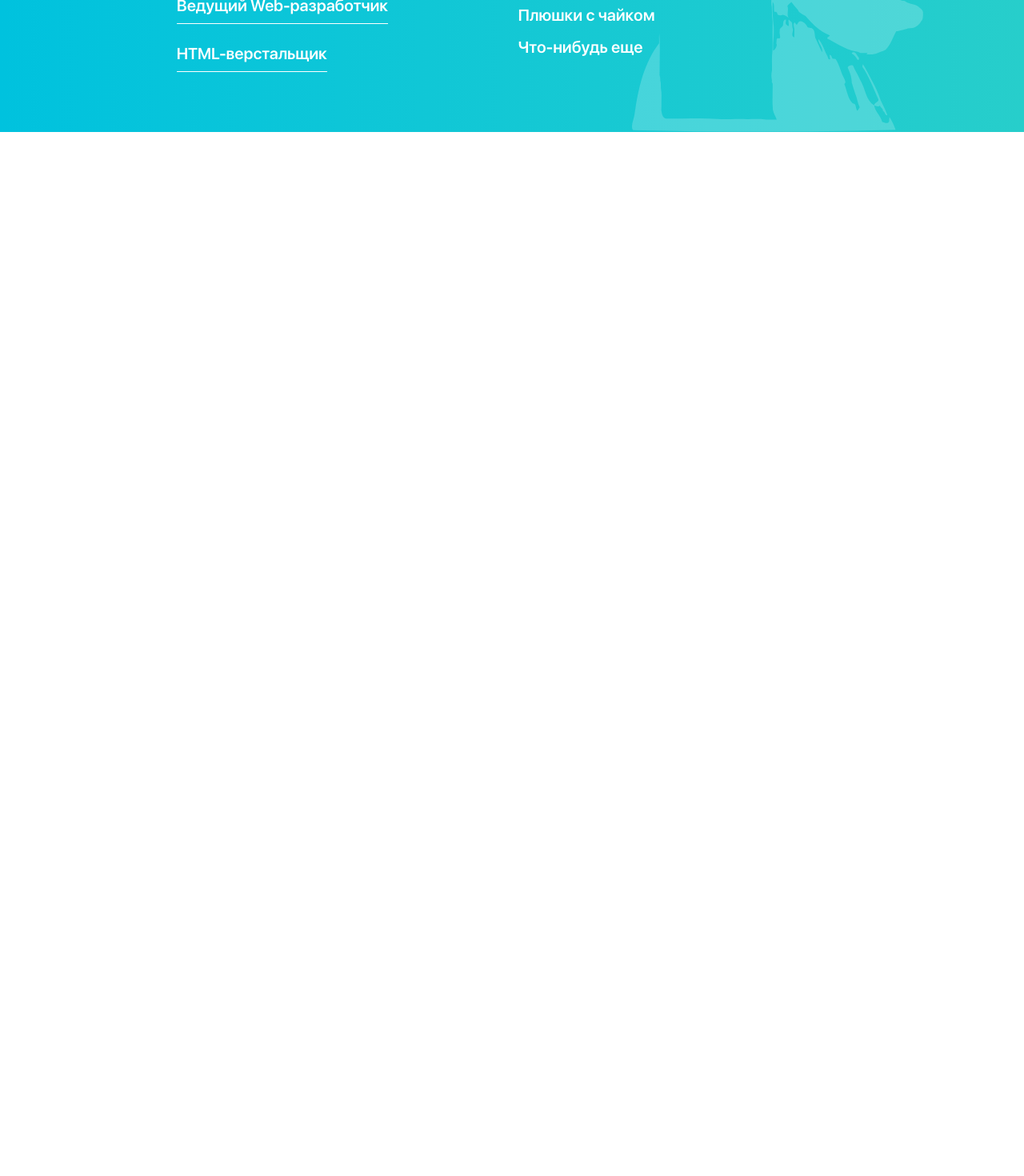
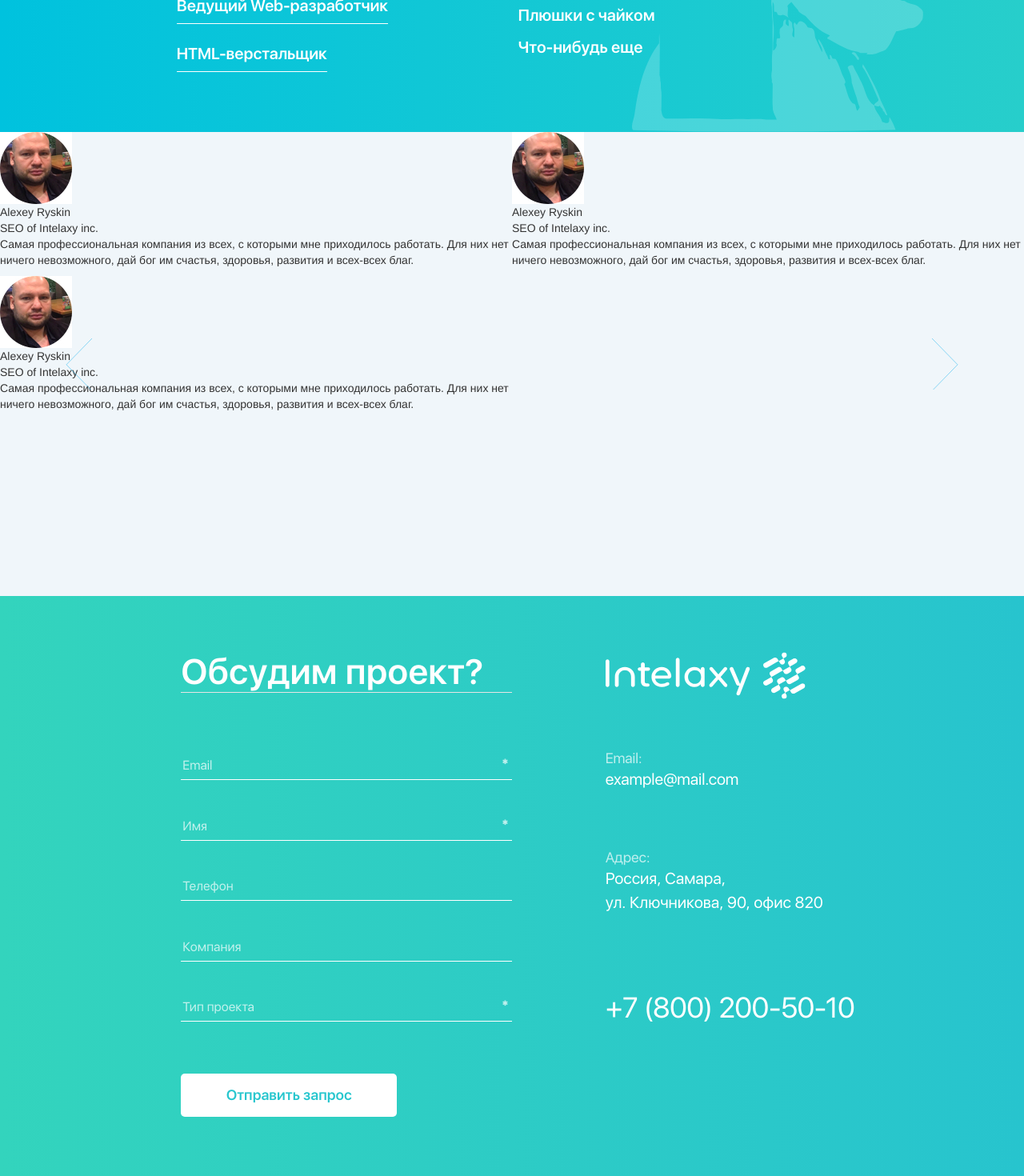
Before and after one commit to andreystarkov/Intelaxy-react, a React (Create React App) app: page / in a window 1280 px wide. Shown: the part 4184-5654 px from the top of the page at 80% size. Before the commit the page ends 4349 px from the top, so only its background shows below. Built offline with nearby package versions, Linux system fonts and the light colour scheme.

Commit message:
added Comment and Footer components

```diff
--- a/src/App.js
+++ b/src/App.js
@@ -2,6 +2,8 @@ import React, { Component } from 'react';
 import Header from './components/Header/Header';
 import Platform from './components/Platform/Platform';
 import Vacancy from './components/Vacancy/Vacancy';
+import Comment from './components/Comment/Comment';
+import Footer from './components/Footer/Footer';
 import './sass/main.css';
 
 class App extends Component {
@@ -11,6 +13,8 @@ class App extends Component {
         <Header />
         <Platform />
         <Vacancy />
+        <Comment />
+        <Footer />
       </div>
     );
   }
--- a/src/components/Comment/Comment.js
+++ b/src/components/Comment/Comment.js
@@ -0,0 +1,73 @@
+import React from 'react';
+import bitmap_copy from '../../img/bitmap-copy.jpg';
+import bitmap_copy2x from '../../img/bitmap-copy@2x.jpg';
+import bitmap_copy3x from '../../img/bitmap-copy@3x.jpg';
+
+const Comment = () => {
+	return (
+
+		<div className="section-comment">
+
+			<svg xmlns="http://www.w3.org/2000/svg" width="34" height="64" viewBox="0 0 34 64" className="Path-2-Copy prev">
+				<path fill="none" fillRule="evenodd" stroke="#21B4ED" d="M33 0L1 32.817 31.408 64"/>
+			</svg>
+
+			<svg xmlns="http://www.w3.org/2000/svg" width="34" height="64" viewBox="0 0 34 64" className="Path-2-Copy-2 next">
+				<path fill="none" fillRule="evenodd" stroke="#21B4ED" d="M1 0l32 32.817L2.592 64"/>
+			</svg>
+
+			<div className="carousel-bottom">
+
+				<div className="comment">
+					<div className="wrap">
+						<img src={bitmap_copy}
+								 srcSet={`${bitmap_copy2x} 2x,
+						 ${bitmap_copy3x} 3x`}
+								 className="Bitmap-Copy" />
+
+						<div className="name">Alexey Ryskin</div>
+
+						<div className="company">SEO of Intelaxy inc.</div>
+
+						<p className="review">Самая профессиональная компания из всех, с которыми мне приходилось работать. Для них
+							нет ничего невозможного, дай бог им счастья, здоровья, развития и всех-всех благ.</p>
+					</div>
+
+
+					<div className="wrap">
+						<img src={bitmap_copy}
+								 srcSet={`${bitmap_copy2x} 2x,
+						 ${bitmap_copy3x} 3x`}
+								 className="Bitmap-Copy" />
+
+						<div className="name">Alexey Ryskin</div>
+
+						<div className="company">SEO of Intelaxy inc.</div>
+
+						<p className="review">Самая профессиональная компания из всех, с которыми мне приходилось работать. Для них
+							нет ничего невозможного, дай бог им счастья, здоровья, развития и всех-всех благ.</p>
+					</div>
+				</div>
+				<div className="comment">
+					<div className="wrap">
+						<img src={bitmap_copy}
+								 srcSet={`${bitmap_copy2x} 2x,
+						 ${bitmap_copy3x} 3x`}
+								 className="Bitmap-Copy" />
+
+							<div className="name">Alexey Ryskin</div>
+
+							<div className="company">SEO of Intelaxy inc.</div>
+
+							<p className="review">Самая профессиональная компания из всех, с которыми мне приходилось работать. Для них нет ничего невозможного, дай бог им счастья, здоровья, развития и всех-всех благ.</p>
+					</div>
+				</div>
+
+			</div>
+
+		</div>
+
+	)
+};
+
+export default Comment;
--- a/src/components/Footer/Footer.js
+++ b/src/components/Footer/Footer.js
@@ -0,0 +1,71 @@
+import React from 'react';
+import page_1_copy_3 from '../../img/page-1-copy-3.svg';
+
+const Footer = () => {
+	return (
+
+	<footer id="contact">
+
+		<div className="gutter-10 row">
+
+			<form action="#" name="contact-with-us" className="col-md-4 col-md-offset-2 col-sm-4 col-sm-offset-2">
+
+				<legend>Обсудим проект?</legend>
+
+				<div className="wrap">
+
+					<input name="email" type="email" required placeholder="Email" id="email" /><label htmlFor="email"></label>
+
+					<input type="text" required placeholder="Имя" id="name" /><label htmlFor="name"></label>
+
+					<input type="text" placeholder="Телефон" id="phone" /><label htmlFor="phone"></label>
+
+					<input type="text" placeholder="Компания" id="company" /><label htmlFor="company"></label>
+
+					<input type="text" required placeholder="Тип проекта" id="project" /><label htmlFor="project"></label>
+
+				</div>
+
+				{/*<svg xmlns="http://www.w3.org/2000/svg" version="1.1" className="svg-filters">
+					<defs>
+						<filter id="send-respond">
+							<feImage xlink:href="img/ripple.png" x="30" y="20" width="0" height="0" result="ripple"></feImage>
+							<feDisplacementMap xChannelSelector="R" yChannelSelector="G" color-interpolation-filters="sRGB" in="SourceGraphic" in2="ripple" scale="20" result="dm" />
+							<feComposite operator="in" in2="ripple"></feComposite>
+							<feComposite in2="SourceGraphic"></feComposite>
+						</filter>
+					</defs>
+				</svg>*/}
+
+				<button type="submit" id="send-respond-button">Отправить запрос</button>
+
+
+			</form>
+
+			<div className="contact col-md-3 col-md-offset-1 col-sm-3 col-sm-offset-1">
+
+				<img src={page_1_copy_3}
+						 className="Page-1-Copy-3" />
+
+					<div className="email">
+						Email: <br />
+						<span>example@mail.com</span>
+					</div>
+
+					<div className="adress">
+						Адрес: <br />
+						<span>Россия, Самара,<br /> ул. Ключникова, 90, офис 820</span>
+					</div>
+
+					<div className="phone">+7 (800) 200-50-10</div>
+
+			</div>
+
+		</div>
+
+	</footer>
+
+	)
+};
+
+export default Footer;
--- a/src/components/Vacancy/Vacancy.js
+++ b/src/components/Vacancy/Vacancy.js
@@ -245,15 +245,15 @@ const Vacancy = () => {
 
 						<div className="wrap">
 
-							<input name="email" type="email" required placeholder="Email" id="email-respond" /><label for="email-respond"></label>
+							<input name="email" type="email" required placeholder="Email" id="email-respond" /><label htmlFor="email-respond"></label>
 
-							<input type="text" required placeholder="Имя" id="name-respond" /><label for="name-respond"></label>
+							<input type="text" required placeholder="Имя" id="name-respond" /><label htmlFor="name-respond"></label>
 
-							<input type="text" required placeholder="Должность" id="phone-respond" /><label for="phone-respond"></label>
+							<input type="text" required placeholder="Должность" id="phone-respond" /><label htmlFor="phone-respond"></label>
 
-							<input type="text" required placeholder="Компания" id="company-respond" /><label for="company-respond"></label>
+							<input type="text" required placeholder="Компания" id="company-respond" /><label htmlFor="company-respond"></label>
 
-							<input type="text" required placeholder="Тип проекта" id="project-respond" /><label for="project-respond"></label>
+							<input type="text" required placeholder="Тип проекта" id="project-respond" /><label htmlFor="project-respond"></label>
 
 						</div>
 
--- a/src/sass/main.css
+++ b/src/sass/main.css
@@ -689,54 +689,54 @@ body {
             color: #0fabe8; }
         .app-container > .third-screen > .header > .row > .respond > #show-form-button {
           filter: url("/#show-form"); }
-  .app-container > .third-screen > .footer {
+  .app-container > .section-comment {
     height: 580px;
     position: relative;
     background-color: #f0f6fa; }
-    .app-container > .third-screen > .footer .Path-2-Copy {
+    .app-container > .section-comment .Path-2-Copy {
       position: absolute;
       top: calc(50% - 32px);
       left: calc(50% - 558px);
       z-index: 100;
       cursor: pointer;
       stroke-opacity: 0.5; }
-      .app-container > .third-screen > .footer .Path-2-Copy:hover path {
+      .app-container > .section-comment .Path-2-Copy:hover path {
         stroke-opacity: 1; }
-    .app-container > .third-screen > .footer .Path-2-Copy-2 {
+    .app-container > .section-comment .Path-2-Copy-2 {
       position: absolute;
       top: calc(50% - 32px);
       right: calc(50% - 558px);
       z-index: 100;
       cursor: pointer;
       stroke-opacity: 0.5; }
-      .app-container > .third-screen > .footer .Path-2-Copy-2:hover path {
+      .app-container > .section-comment .Path-2-Copy-2:hover path {
         stroke-opacity: 1; }
-    .app-container > .third-screen > .footer .carousel-bottom, .app-container > .third-screen > .footer .slick-slide {
+    .app-container > .section-comment .carousel-bottom, .app-container > .section-comment .slick-slide {
       min-height: 580px;
       display: flex;
       overflow: visible; }
-      .app-container > .third-screen > .footer .carousel-bottom:focus, .app-container > .third-screen > .footer .slick-slide:focus {
+      .app-container > .section-comment .carousel-bottom:focus, .app-container > .section-comment .slick-slide:focus {
         outline: none;
         border: none; }
-      .app-container > .third-screen > .footer .carousel-bottom:active, .app-container > .third-screen > .footer .slick-slide:active {
+      .app-container > .section-comment .carousel-bottom:active, .app-container > .section-comment .slick-slide:active {
         outline: none;
         border: none; }
-      .app-container > .third-screen > .footer .carousel-bottom .slick-list, .app-container > .third-screen > .footer .slick-slide .slick-list {
+      .app-container > .section-comment .carousel-bottom .slick-list, .app-container > .section-comment .slick-slide .slick-list {
         width: 100%;
         height: 100%;
         overflow: hidden; }
-        .app-container > .third-screen > .footer .carousel-bottom .slick-list .slick-track, .app-container > .third-screen > .footer .slick-slide .slick-list .slick-track {
+        .app-container > .section-comment .carousel-bottom .slick-list .slick-track, .app-container > .section-comment .slick-slide .slick-list .slick-track {
           display: flex;
           width: 50vw;
           height: 100%; }
-          .app-container > .third-screen > .footer .carousel-bottom .slick-list .slick-track > .comment, .app-container > .third-screen > .footer .slick-slide .slick-list .slick-track > .comment {
+          .app-container > .section-comment .carousel-bottom .slick-list .slick-track > .comment, .app-container > .section-comment .slick-slide .slick-list .slick-track > .comment {
             position: relative;
             display: flex;
             border-radius: 4px;
             padding: 120px 11.3vw;
             height: 100%;
             background-color: #f0f6fa; }
-            .app-container > .third-screen > .footer .carousel-bottom .slick-list .slick-track > .comment > .wrap, .app-container > .third-screen > .footer .slick-slide .slick-list .slick-track > .comment > .wrap {
+            .app-container > .section-comment .carousel-bottom .slick-list .slick-track > .comment > .wrap, .app-container > .section-comment .slick-slide .slick-list .slick-track > .comment > .wrap {
               margin: 0 auto;
               height: 340px;
               position: relative;
@@ -748,11 +748,11 @@ body {
               background-color: #ffffff;
               box-shadow: 0 20px 40px 0 rgba(0, 0, 0, 0.07);
               padding: 44px 120px 49px; }
-              .app-container > .third-screen > .footer .carousel-bottom .slick-list .slick-track > .comment > .wrap > img, .app-container > .third-screen > .footer .slick-slide .slick-list .slick-track > .comment > .wrap > img {
+              .app-container > .section-comment .carousel-bottom .slick-list .slick-track > .comment > .wrap > img, .app-container > .section-comment .slick-slide .slick-list .slick-track > .comment > .wrap > img {
                 width: 90px;
                 height: 90px;
                 margin-bottom: 8px; }
-              .app-container > .third-screen > .footer .carousel-bottom .slick-list .slick-track > .comment > .wrap > .name, .app-container > .third-screen > .footer .slick-slide .slick-list .slick-track > .comment > .wrap > .name {
+              .app-container > .section-comment .carousel-bottom .slick-list .slick-track > .comment > .wrap > .name, .app-container > .section-comment .slick-slide .slick-list .slick-track > .comment > .wrap > .name {
                 font-family: "SFUIDisplaySemibold", sans-serif;
                 font-size: 20px;
                 font-weight: 600;
@@ -761,14 +761,14 @@ body {
                 text-align: center;
                 color: #0a0c0f;
                 margin-bottom: 5px; }
-              .app-container > .third-screen > .footer .carousel-bottom .slick-list .slick-track > .comment > .wrap > .company, .app-container > .third-screen > .footer .slick-slide .slick-list .slick-track > .comment > .wrap > .company {
+              .app-container > .section-comment .carousel-bottom .slick-list .slick-track > .comment > .wrap > .company, .app-container > .section-comment .slick-slide .slick-list .slick-track > .comment > .wrap > .company {
                 font-family: "SFUIDisplayRegular", sans-serif;
                 font-size: 18px;
                 line-height: 1.22;
                 letter-spacing: -0.1px;
                 text-align: center;
                 color: #9b9b9b; }
-              .app-container > .third-screen > .footer .carousel-bottom .slick-list .slick-track > .comment > .wrap > .review, .app-container > .third-screen > .footer .slick-slide .slick-list .slick-track > .comment > .wrap > .review {
+              .app-container > .section-comment .carousel-bottom .slick-list .slick-track > .comment > .wrap > .review, .app-container > .section-comment .slick-slide .slick-list .slick-track > .comment > .wrap > .review {
                 margin-top: 32px;
                 font-family: "SFUIDisplayRegular", sans-serif;
                 font-size: 16px;
@@ -778,7 +778,7 @@ body {
                 color: #0a0c0f;
                 position: relative;
                 white-space: normal; }
-                .app-container > .third-screen > .footer .carousel-bottom .slick-list .slick-track > .comment > .wrap > .review:before, .app-container > .third-screen > .footer .carousel-bottom .slick-list .slick-track > .comment > .wrap > .review:after, .app-container > .third-screen > .footer .slick-slide .slick-list .slick-track > .comment > .wrap > .review:before, .app-container > .third-screen > .footer .slick-slide .slick-list .slick-track > .comment > .wrap > .review:after {
+                .app-container > .section-comment .carousel-bottom .slick-list .slick-track > .comment > .wrap > .review:before, .app-container > .section-comment .carousel-bottom .slick-list .slick-track > .comment > .wrap > .review:after, .app-container > .section-comment .slick-slide .slick-list .slick-track > .comment > .wrap > .review:before, .app-container > .section-comment .slick-slide .slick-list .slick-track > .comment > .wrap > .review:after {
                   position: absolute;
                   line-height: 0.7;
                   display: block;
@@ -787,30 +787,30 @@ body {
                   font-size: 90px;
                   text-align: center;
                   color: #9b9b9b; }
-                .app-container > .third-screen > .footer .carousel-bottom .slick-list .slick-track > .comment > .wrap > .review:before, .app-container > .third-screen > .footer .slick-slide .slick-list .slick-track > .comment > .wrap > .review:before {
+                .app-container > .section-comment .carousel-bottom .slick-list .slick-track > .comment > .wrap > .review:before, .app-container > .section-comment .slick-slide .slick-list .slick-track > .comment > .wrap > .review:before {
                   top: 0;
                   left: -78px; }
-                .app-container > .third-screen > .footer .carousel-bottom .slick-list .slick-track > .comment > .wrap > .review:after, .app-container > .third-screen > .footer .slick-slide .slick-list .slick-track > .comment > .wrap > .review:after {
+                .app-container > .section-comment .carousel-bottom .slick-list .slick-track > .comment > .wrap > .review:after, .app-container > .section-comment .slick-slide .slick-list .slick-track > .comment > .wrap > .review:after {
                   top: 0px;
                   right: -78px; }
-          .app-container > .third-screen > .footer .carousel-bottom .slick-list .slick-track > .slick-center > .wrap, .app-container > .third-screen > .footer .carousel-bottom .slick-list .slick-track .slick-current > .wrap, .app-container > .third-screen > .footer .slick-slide .slick-list .slick-track > .slick-center > .wrap, .app-container > .third-screen > .footer .slick-slide .slick-list .slick-track .slick-current > .wrap {
+          .app-container > .section-comment .carousel-bottom .slick-list .slick-track > .slick-center > .wrap, .app-container > .section-comment .carousel-bottom .slick-list .slick-track .slick-current > .wrap, .app-container > .section-comment .slick-slide .slick-list .slick-track > .slick-center > .wrap, .app-container > .section-comment .slick-slide .slick-list .slick-track .slick-current > .wrap {
             max-width: 720px;
             width: 100%; }
-  .app-container > .third-screen > footer {
+  .app-container > footer {
     width: 100%;
     min-height: 720px;
     object-fit: contain;
     background-image: linear-gradient(to left, #27c4ce, #33d4bd);
     display: flex;
     justify-content: center; }
-    .app-container > .third-screen > footer > .row {
+    .app-container > footer > .row {
       height: 100%; }
-      .app-container > .third-screen > footer > .row > form {
+      .app-container > footer > .row > form {
         display: flex;
         flex-direction: column;
         justify-content: space-between;
         padding: 70px 0 74px 13px; }
-        .app-container > .third-screen > footer > .row > form > legend {
+        .app-container > footer > .row > form > legend {
           font-family: "SFUIDisplaySemibold", sans-serif;
           font-size: 44px;
           font-weight: 600;
@@ -818,7 +818,7 @@ body {
           letter-spacing: 0.2px;
           color: #ffffff;
           margin-bottom: 73px; }
-        .app-container > .third-screen > footer > .row > form > .wrap {
+        .app-container > footer > .row > form > .wrap {
           display: flex;
           flex-direction: column;
           justify-content: space-between;
@@ -826,16 +826,16 @@ body {
           position: relative;
           -moz-placeholder-color: rgba(255, 255, 255, 0.7);
           -ms-input-placeholder-color: rgba(255, 255, 255, 0.7); }
-          .app-container > .third-screen > footer > .row > form > .wrap > label {
+          .app-container > footer > .row > form > .wrap > label {
             width: 100%;
             position: relative; }
-            .app-container > .third-screen > footer > .row > form > .wrap > label:before {
+            .app-container > footer > .row > form > .wrap > label:before {
               position: absolute;
               content: '';
               width: 100%;
               height: 1px;
               top: -17px; }
-          .app-container > .third-screen > footer > .row > form > .wrap > input {
+          .app-container > footer > .row > form > .wrap > input {
             width: 100%;
             height: 36px;
             border-top: none;
@@ -849,28 +849,28 @@ body {
             text-align: left;
             color: rgba(255, 255, 255, 0.7);
             position: relative; }
-            .app-container > .third-screen > footer > .row > form > .wrap > input:focus {
+            .app-container > footer > .row > form > .wrap > input:focus {
               outline: 0;
               outline-offset: 0; }
-            .app-container > .third-screen > footer > .row > form > .wrap > input:focus:required:invalid {
+            .app-container > footer > .row > form > .wrap > input:focus:required:invalid {
               font-family: "SFUIDisplayRegular", sans-serif;
               font-size: 16px;
               text-align: left;
               color: #f8e81c;
               border-bottom: 1px solid #f8e81c; }
-            .app-container > .third-screen > footer > .row > form > .wrap > input:focus:required:invalid::-webkit-input-placeholder {
+            .app-container > footer > .row > form > .wrap > input:focus:required:invalid::-webkit-input-placeholder {
               color: #f8e81c; }
-            .app-container > .third-screen > footer > .row > form > .wrap > input:focus:required:invalid::-moz-placeholder {
+            .app-container > footer > .row > form > .wrap > input:focus:required:invalid::-moz-placeholder {
               color: #f8e81c; }
-            .app-container > .third-screen > footer > .row > form > .wrap > input:focus:required:invalid:-moz-placeholder {
+            .app-container > footer > .row > form > .wrap > input:focus:required:invalid:-moz-placeholder {
               color: #f8e81c; }
-            .app-container > .third-screen > footer > .row > form > .wrap > input:focus:required:invalid:-ms-input-placeholder {
+            .app-container > footer > .row > form > .wrap > input:focus:required:invalid:-ms-input-placeholder {
               color: #f8e81c; }
-          .app-container > .third-screen > footer > .row > form > .wrap ::-webkit-input-placeholder {
+          .app-container > footer > .row > form > .wrap ::-webkit-input-placeholder {
             color: rgba(255, 255, 255, 0.7); }
-          .app-container > .third-screen > footer > .row > form > .wrap ::-moz-placeholder {
+          .app-container > footer > .row > form > .wrap ::-moz-placeholder {
             color: rgba(255, 255, 255, 0.7); }
-          .app-container > .third-screen > footer > .row > form > .wrap > label[for=email]:after, .app-container > .third-screen > footer > .row > form > .wrap label[for=name]:after, .app-container > .third-screen > footer > .row > form > .wrap label[for=project]:after {
+          .app-container > footer > .row > form > .wrap > label[for=email]:after, .app-container > footer > .row > form > .wrap label[for=name]:after, .app-container > footer > .row > form > .wrap label[for=project]:after {
             position: absolute;
             content: '*';
             font-family: "SFUIDisplayRegular", sans-serif;
@@ -879,9 +879,9 @@ body {
             color: rgba(255, 255, 255, 0.7);
             top: -47px;
             right: 5px; }
-          .app-container > .third-screen > footer > .row > form > .wrap > input:focus:required:invalid + label:after {
+          .app-container > footer > .row > form > .wrap > input:focus:required:invalid + label:after {
             color: #f8e81c; }
-        .app-container > .third-screen > footer > .row > form > button {
+        .app-container > footer > .row > form > button {
           width: 270px;
           height: 54px;
           font-family: "SFUIDisplaySemibold", sans-serif;
@@ -894,11 +894,11 @@ body {
           border-radius: 5px;
           background-color: #fff;
           margin-top: 43px; }
-          .app-container > .third-screen > footer > .row > form > button:hover {
+          .app-container > footer > .row > form > button:hover {
             color: #0fabe8; }
-        .app-container > .third-screen > footer > .row > form #send-respond-button {
+        .app-container > footer > .row > form #send-respond-button {
           filter: url("/#send-respond"); }
-      .app-container > .third-screen > footer > .row > .contact {
+      .app-container > footer > .row > .contact {
         display: flex;
         flex-direction: column;
         justify-content: space-between;
@@ -906,25 +906,25 @@ body {
         padding: 70px 0 70px 10px;
         width: 100%;
         min-height: 600px; }
-        .app-container > .third-screen > footer > .row > .contact > img {
+        .app-container > footer > .row > .contact > img {
           width: 250px;
           height: 59.4px; }
-        .app-container > .third-screen > footer > .row > .contact > .email, .app-container > .third-screen > footer > .row > .contact .adress {
+        .app-container > footer > .row > .contact > .email, .app-container > footer > .row > .contact .adress {
           font-family: "SFUIDisplayRegular", sans-serif;
           font-size: 18px;
           line-height: 1.22;
           letter-spacing: -0.1px;
           color: rgba(255, 255, 255, 0.7); }
-          .app-container > .third-screen > footer > .row > .contact > .email > span, .app-container > .third-screen > footer > .row > .contact .adress > span {
+          .app-container > footer > .row > .contact > .email > span, .app-container > footer > .row > .contact .adress > span {
             font-family: "SFUIDisplayRegular", sans-serif;
             font-size: 20px;
             font-weight: 500;
             line-height: 1.5;
             letter-spacing: -0.1px;
             color: #ffffff; }
-        .app-container > .third-screen > footer > .row > .contact > .adress {
+        .app-container > footer > .row > .contact > .adress {
           margin-top: 10px; }
-        .app-container > .third-screen > footer > .row > .contact > .phone {
+        .app-container > footer > .row > .contact > .phone {
           font-family: "SFUIDisplayRegular", sans-serif;
           font-size: 36px;
           font-weight: 500;
```
Also changed, not shown: src/components/Platform/Platform.js (+4 -4 lines), src/sass/main.sass (+242 -242 lines).
